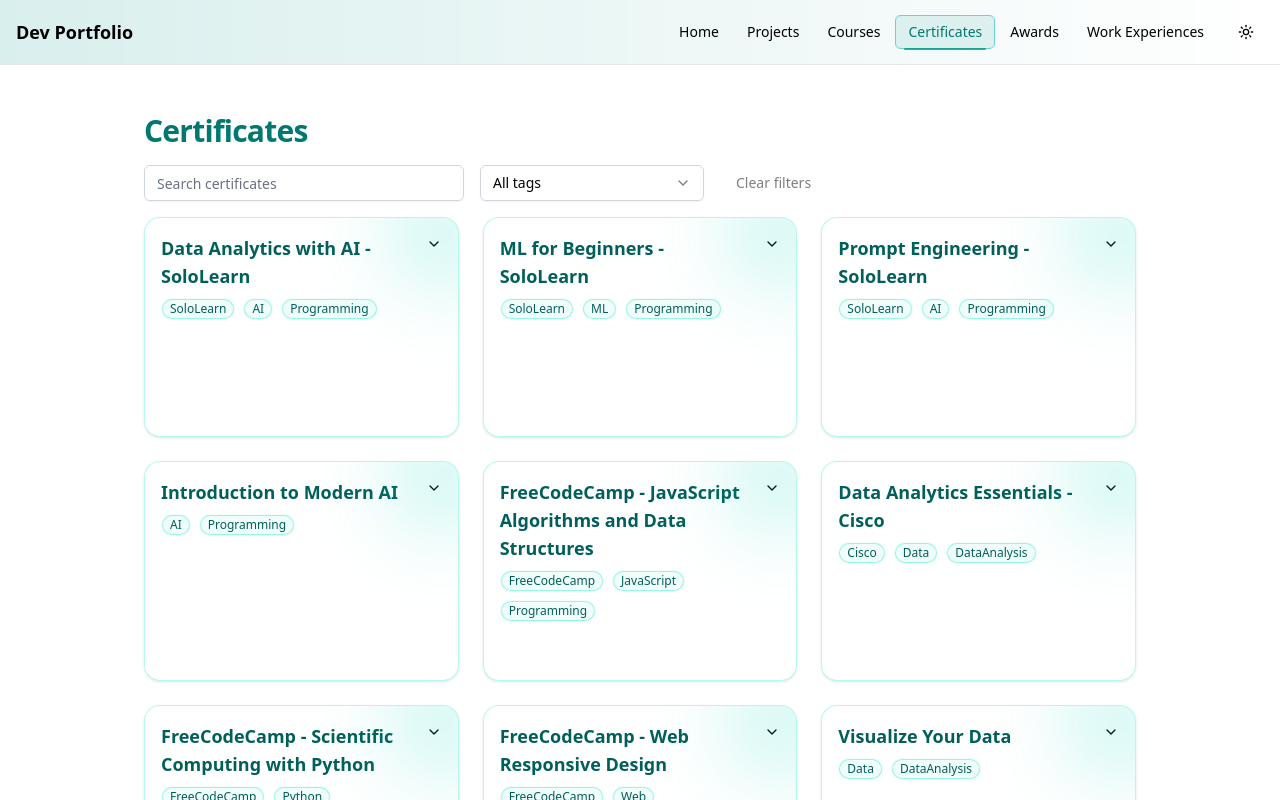
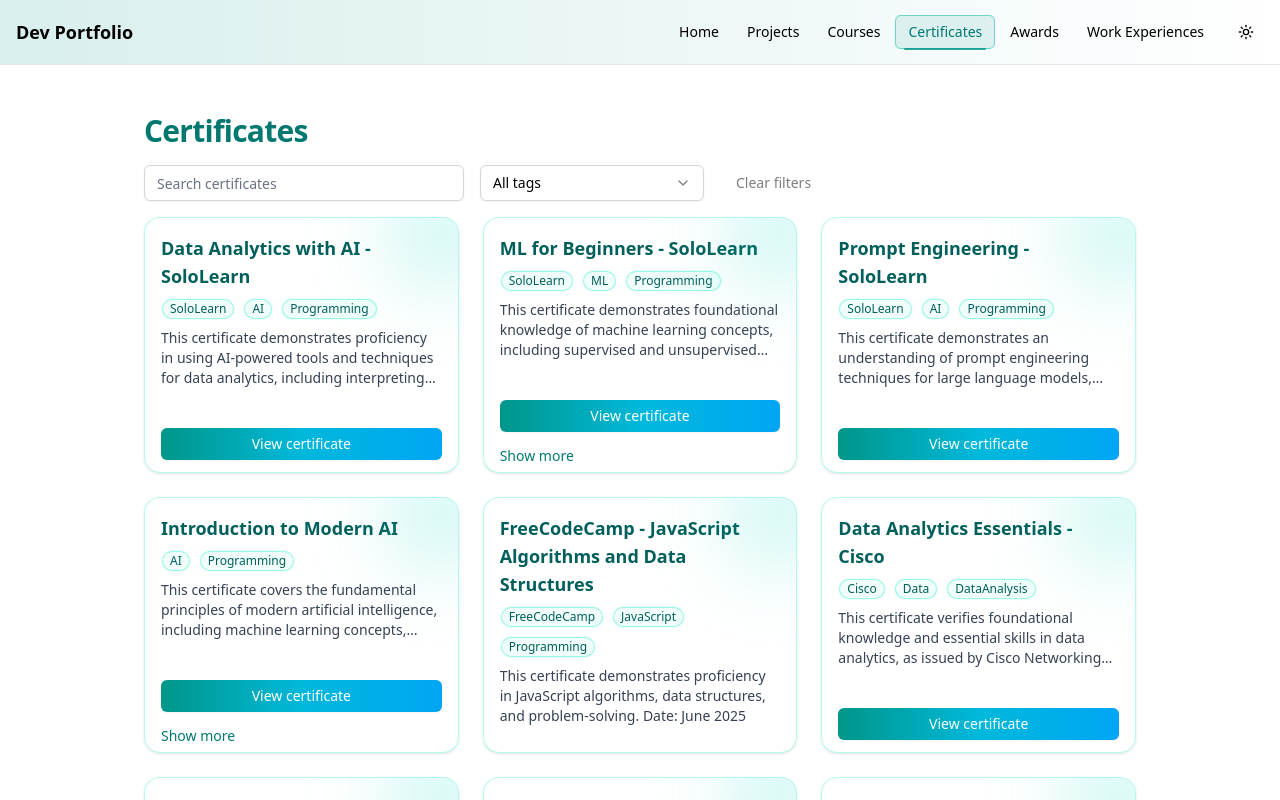
Before and after one commit to Seanneskie/Seanne-Portfolio, a Next.js app: page /certificates in a window 1280 px wide. Shown: the top 800 px of the page. Built offline with nearby package versions, Linux system fonts and the light colour scheme.

Commit message:
Add expandable certificate cards

```diff
--- a/components/certificates/certificates-section.tsx
+++ b/components/certificates/certificates-section.tsx
@@ -13,17 +13,6 @@ import {
   SelectValue,
 } from "@/components/ui/select";
 import { Button } from "@/components/ui/button";
-import {
-  Accordion,
-  AccordionContent,
-  AccordionItem,
-  AccordionTrigger,
-} from "@/components/ui/accordion";
-import {
-  Popover,
-  PopoverContent,
-  PopoverTrigger,
-} from "@/components/ui/popover";
 import { useData } from "@/lib/use-data";
 import { withBasePath } from "@/lib/utils";
 
@@ -36,10 +25,12 @@ interface Certificate {
 }
 
 const MAX_BADGES = 6;
+const MAX_DESC_LENGTH = 120;
 
 export default function CertificatesSection() {
   const [search, setSearch] = useState("");
   const [tag, setTag] = useState("");
+  const [expanded, setExpanded] = useState<Record<number, boolean>>({});
 
   const { data, loading, error } = useData<Certificate[]>("certificates.json");
   const certificates = useMemo(() => data ?? [], [data]);
@@ -137,7 +128,9 @@ export default function CertificatesSection() {
           <AnimatePresence>
             {filtered.map((c: Certificate, i: number) => {
               const labels = Array.from(new Set([...c.tags, ...c.skills]));
-              const extra = Math.max(0, labels.length - MAX_BADGES);
+              const isExpanded = !!expanded[i];
+              const showToggle =
+                labels.length > MAX_BADGES || c.desc.length > MAX_DESC_LENGTH;
               const badgeCls =
                 "rounded-full bg-teal-50 text-teal-800 ring-1 ring-inset ring-teal-200 dark:bg-teal-900/30 dark:text-teal-200 dark:ring-teal-800";
 
@@ -154,27 +147,24 @@ export default function CertificatesSection() {
                 >
                   <Card
                     className={[
-                      "group relative h-full min-h-[220px] overflow-hidden rounded-2xl p-4",
+                      "group relative overflow-hidden rounded-2xl p-4",
                       "border border-teal-200/70 bg-white/85 backdrop-blur",
                       "dark:border-teal-800/70 dark:bg-gray-950/60",
                       "transition-shadow hover:shadow-lg hover:shadow-teal-300/30 dark:hover:shadow-teal-900/20",
                       "focus-within:ring-1 focus-within:ring-teal-500/60",
                       "flex flex-col",
+                      isExpanded ? "" : "h-64",
                     ].join(" ")}
                   >
-                    <Accordion type="single" collapsible className="flex-1">
-                      <AccordionItem value="details">
-                        <AccordionTrigger
-                          aria-label={`Toggle details for ${c.title}`}
-                          className="p-0 text-left"
-                        >
-                          <div className="text-left">
+                    <div className="flex-1">
                       <h3 className="text-lg font-semibold text-teal-800 dark:text-teal-200">
                         {c.title}
                       </h3>
 
                       <div className="mt-2 flex flex-wrap items-center gap-2">
-                              {labels.slice(0, MAX_BADGES).map((label) => (
+                        {labels
+                          .slice(0, isExpanded ? labels.length : MAX_BADGES)
+                          .map((label) => (
                             <Badge
                               key={label}
                               variant="secondary"
@@ -183,61 +173,33 @@ export default function CertificatesSection() {
                               {label}
                             </Badge>
                           ))}
+                      </div>
 
-                              {extra > 0 && (
-                                <Popover>
-                                  <PopoverTrigger asChild>
-                                    <button
-                                      type="button"
-                                      aria-label={`Show ${extra} more tags and skills`}
+                      <p
                         className={[
-                                        "h-6 rounded-full px-2 text-xs",
-                                        "bg-teal-50 text-teal-800 ring-1 ring-inset ring-teal-200",
-                                        "dark:bg-teal-900/30 dark:text-teal-200 dark:ring-teal-800",
-                                        "hover:opacity-90 transition",
-                                      ].join(" ")}
+                          "mt-2 text-sm text-gray-700 dark:text-gray-200",
+                          !isExpanded && "line-clamp-3",
+                        ]
+                          .filter(Boolean)
+                          .join(" ")}
                       >
-                                      +{extra} more
-                                    </button>
-                                  </PopoverTrigger>
-                                  <PopoverContent
-                                    align="start"
-                                    side="bottom"
-                                    className="w-64 p-3"
-                                  >
-                                    <p className="mb-2 text-xs text-gray-600 dark:text-gray-300">
-                                      More tags & skills
-                                    </p>
-                                    <div className="flex flex-wrap gap-2">
-                                      {labels.slice(MAX_BADGES).map((l) => (
-                                        <Badge
-                                          key={l}
-                                          variant="secondary"
-                                          className={badgeCls}
-                                        >
-                                          {l}
-                                        </Badge>
-                                      ))}
-                                    </div>
-                                  </PopoverContent>
-                                </Popover>
-                              )}
-                            </div>
-                          </div>
-                        </AccordionTrigger>
-
-                        <AccordionContent className="pt-2">
-                          <p className="text-sm text-gray-700 dark:text-gray-200">
                         {c.desc}
                       </p>
+                    </div>
+
+                    <div className="mt-4 flex flex-col gap-2">
                       {c.link && (
                         <Button
                           asChild
                           size="sm"
-                              className="mt-4 border-0 bg-gradient-to-r from-teal-600 via-cyan-500 to-sky-500 text-white focus-visible:border-teal-500 focus-visible:ring-teal-500/50"
+                          className="border-0 bg-gradient-to-r from-teal-600 via-cyan-500 to-sky-500 text-white focus-visible:border-teal-500 focus-visible:ring-teal-500/50"
                         >
                           <a
-                                href={c.link.startsWith("/") ? withBasePath(c.link) : c.link}
+                            href={
+                              c.link.startsWith("/")
+                                ? withBasePath(c.link)
+                                : c.link
+                            }
                             target="_blank"
                             rel="noopener noreferrer"
                             aria-label={`View ${c.title} certificate`}
@@ -246,9 +208,23 @@ export default function CertificatesSection() {
                           </a>
                         </Button>
                       )}
-                        </AccordionContent>
-                      </AccordionItem>
-                    </Accordion>
+
+                      {showToggle && (
+                        <Button
+                          variant="ghost"
+                          size="sm"
+                          onClick={() =>
+                            setExpanded((prev) => ({
+                              ...prev,
+                              [i]: !isExpanded,
+                            }))
+                          }
+                          className="self-start px-0 text-teal-700 hover:underline dark:text-teal-300"
+                        >
+                          {isExpanded ? "Show less" : "Show more"}
+                        </Button>
+                      )}
+                    </div>
 
                     <span
                       aria-hidden
```
Lines whose indentation alone changed are shown as unchanged.
